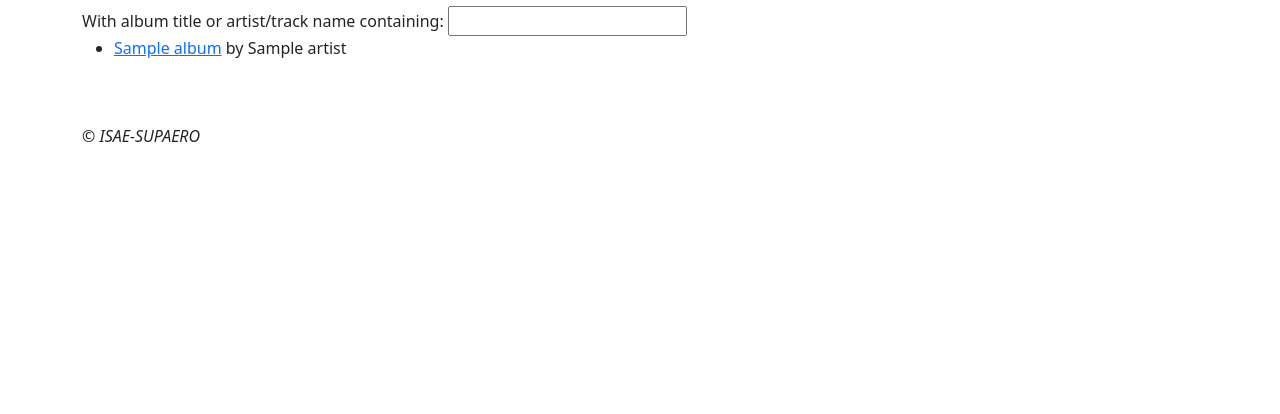
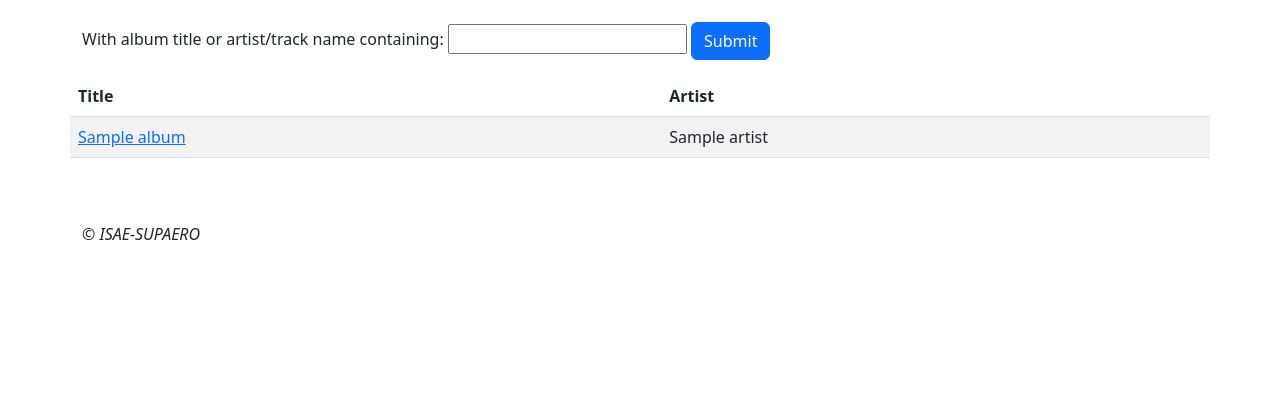
Before and after one commit to EISC-209-AWNG/chinook-2023, a Django app: page / in a window 1280 px wide. Shown: the part 150-564 px from the top of the page. Run offline with Django 4.2, Linux system fonts and the light colour scheme; tables that the repository leaves empty hold one stand-in row (values such as "Sample post").

Commit message:
Add Bootstrap style to the album list page
Add <div class="..."> + several class attributes in form, input, table
elements.

In the form, only the Submit button can be styled for the moment.

Replace album list by stripped table.

References:

- https://www.w3schools.com/bootstrap5/bootstrap_forms.php
- https://www.w3schools.com/bootstrap5/bootstrap_buttons.php
- https://www.w3schools.com/bootstrap5/bootstrap_tables.php
- https://www.w3schools.com/bootstrap5/bootstrap_jumbotron.php

```diff
--- a/chinook/disks/templates/disks/album_list.html
+++ b/chinook/disks/templates/disks/album_list.html
@@ -9,20 +9,42 @@ Extend site-wide base HTML template located in main templates/ dir
 
 {% block content %}
 
+<div class="row pb-3">
     <h1>Albums</h1>
+</div>
 
-{% if albums %}
+<div class="clearfix">
+    <div class="float-right pb-3">
         <form action="{% url 'disks:album_list' %}" method="post">
             {% csrf_token %}
             {{ form }}
+            <input class="btn btn-primary" type="submit" value="Submit"/>
         </form>
-    <ul>
+    </div>
+</div>
+
+<div class="row">
+{% if albums %}
+    <table class="table table-striped">
+        <thead>
+        <tr>
+            <th>Title</th>
+            <th>Artist</th>
+        </tr>
+        </thead>
+        <tbody>
         {% for album in albums %}
-        <li><a href="{% url 'disks:album_details' album.id %}">{{ album.title }}</a> by {{ album.artist.name }}</li>
+            <tr>
+                <td><a href="{% url 'disks:album_details' album.id %}">{{ album.title }}</a></td>
+                <td>{{ album.artist.name }}</td>
+            </tr>
         {% endfor %}
-    </ul>
+        </tbody>
+    </table>
 {% else %}
-    <p>No album available.</p>
+    <div class="jumbotron"><i>No album available.</i></div>
 {% endif %}
 
+</div>
+
 {% endblock content %}
```
Lines whose indentation alone changed are shown as unchanged.
